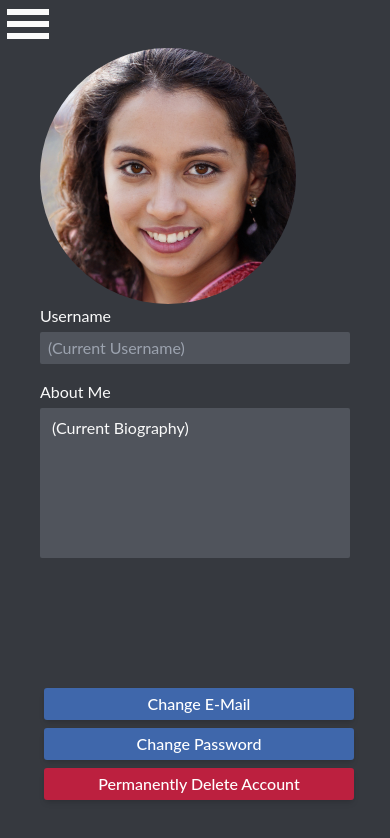
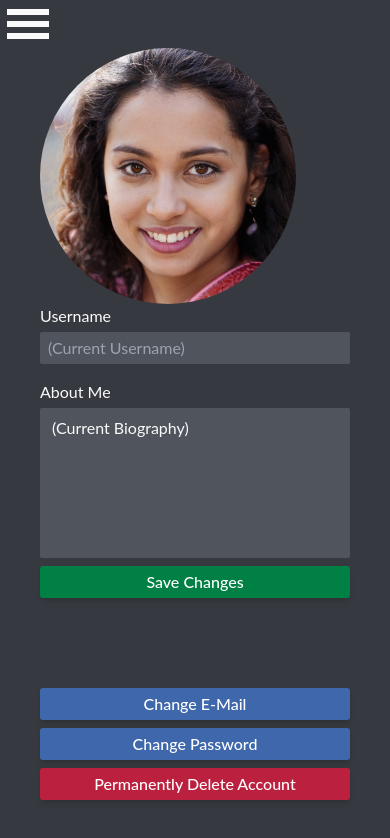
Before and after one commit to TheSheefooProject/frontend, a Next.js app: page /profile in a window 390 px wide. Shown: the top 838 px of the page. Built offline with nearby package versions, Linux system fonts and the light colour scheme.

Commit message:
~ styling changes

```diff
--- a/components/common/Button/Button.tsx
+++ b/components/common/Button/Button.tsx
@@ -39,7 +39,7 @@ const Button = (props: {
       }}
       className={`${
         (noMargin ? ' m-0 ' : ' m-1 ') +
-        (fixedWidth ? ' w-28 ' : ' 2-[100%] ') +
+        (fixedWidth ? ' w-28 ' : ' w-[100%] ') +
         (iconOnly ? ' w-8 ' : ' ') +
         className +
         ' ' +
--- a/pages/profile.tsx
+++ b/pages/profile.tsx
@@ -33,17 +33,25 @@ const Profile: NextPage = () => {
                 <label>About Me </label>
                 <TextArea text="(Current Biography)"></TextArea>
               </li>
+              <li>
+                <Button
+                  noMargin
+                  text="Save Changes"
+                  type="positive"
+                  className="mb-5 md:mb-0"
+                ></Button>
+              </li>
             </ul>
           </form>
         </div>
       </div>
       {/* Change User Settings Container */}
       <div className="mb-10 flex flex-col">
-        <div className="flex flex-col md:flex-row">
+        <div className="flex flex-col items-center md:flex-row">
           <Button text="Change E-Mail" type="neutral"></Button>
           <Button text="Change Password" type="neutral"></Button>
         </div>
-        <div className="flex flex-col md:flex-row">
+        <div className="flex flex-col items-center md:flex-row">
           <Button text="Permanently Delete Account" type="negative"></Button>
         </div>
       </div>
```
